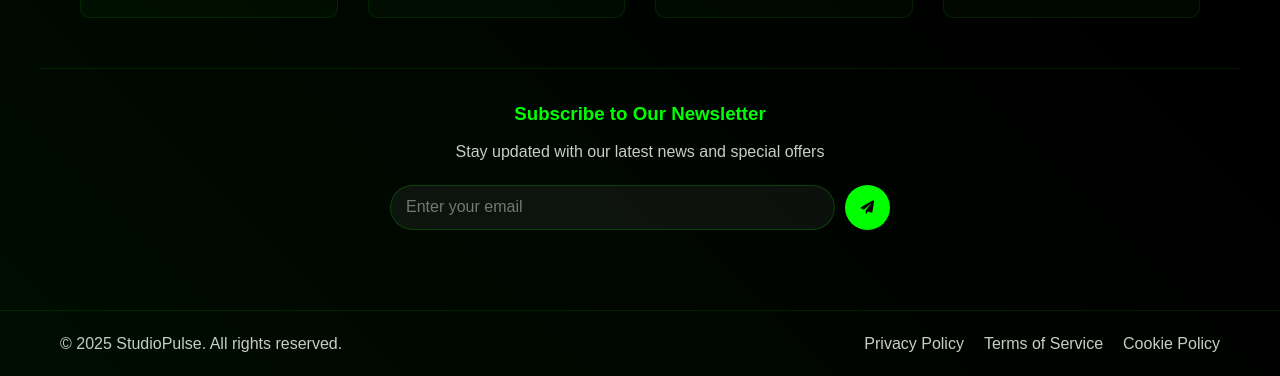
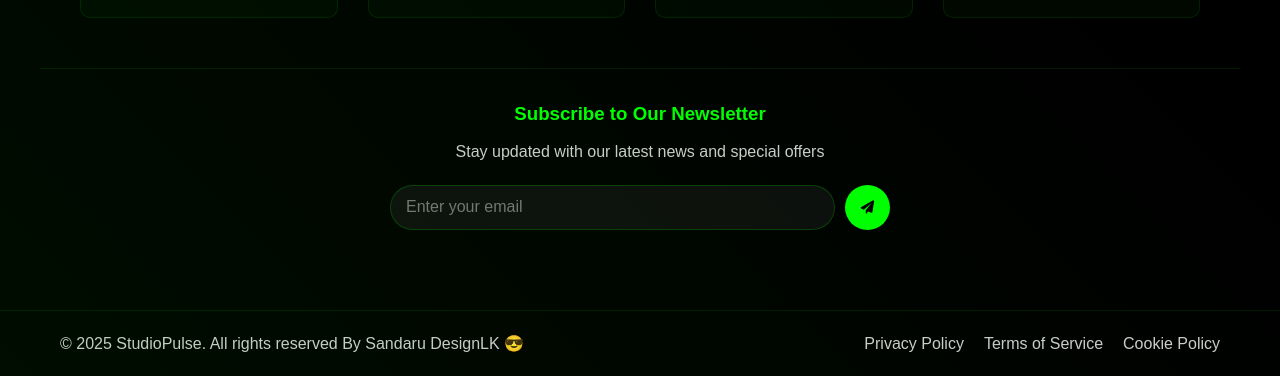
Before and after one commit to AvishkaFernando1/Studio-website, a plain HTML site: page index.html in a window 1280 px wide. Shown: the part 5465-5841 px from the top of the page. Drawn offline with Linux system fonts and the light colour scheme.

Commit message:
Update index.html

```diff
--- a/index.html
+++ b/index.html
@@ -357,7 +357,7 @@
         </div>
         <div class="footer-bottom">
             <div class="footer-bottom-content">
-                <p>&copy; 2025 StudioPulse. All rights reserved.</p>
+                <p>&copy; 2025 StudioPulse. All rights reserved By Sandaru DesignLK 😎 </p>
                 <div class="footer-bottom-links">
                     <a href="#">Privacy Policy</a>
                     <a href="#">Terms of Service</a>
@@ -369,4 +369,5 @@
 
     <script src="js/main.js"></script>
 </body>
+
 </html>
```
